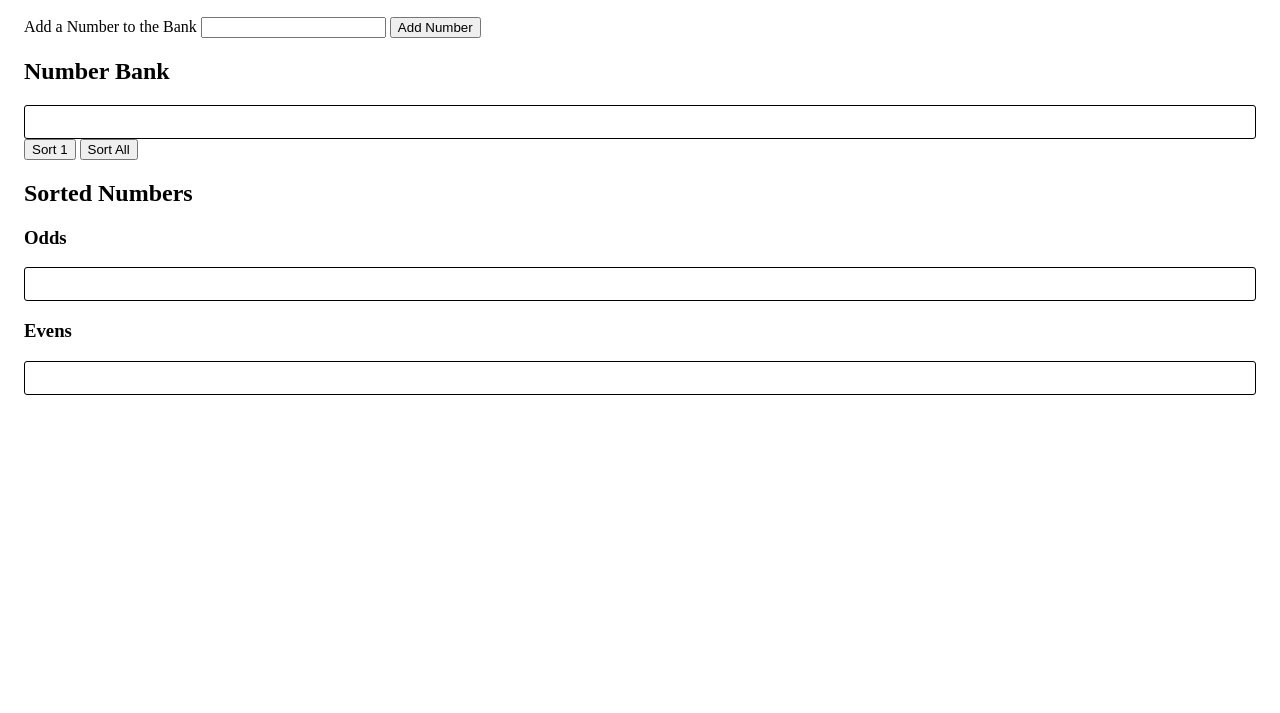
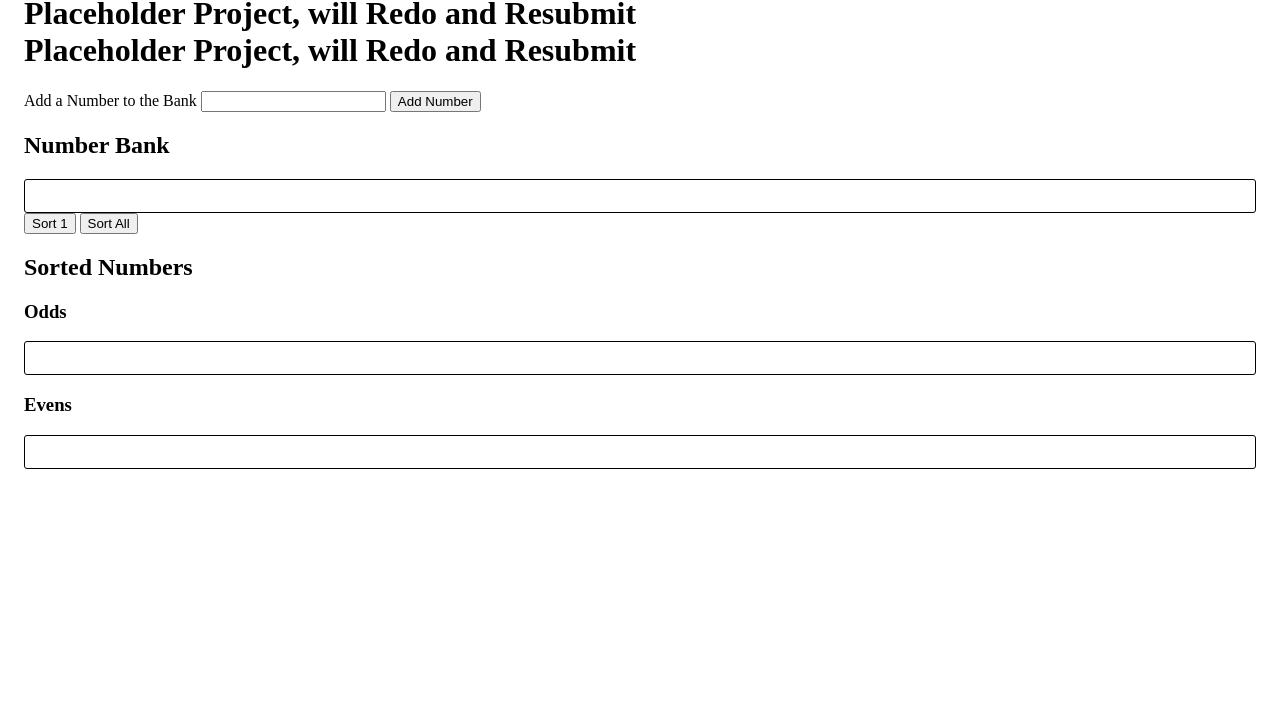
Before and after one commit to TheCodeofMonteCristo/Unit2OddsAndEventsStarter, a plain HTML site: page index.html in a window 1280 px wide. Shown: the part 87-800 px from the top of the page. Drawn offline with Linux system fonts and the light colour scheme.

Commit message:
Placeholder Project will Redo and Resubmit

```diff
--- a/index.html
+++ b/index.html
@@ -3,12 +3,16 @@
   <head>
     <meta charset="UTF-8" />
     <meta name="viewport" content="width=device-width, initial-scale=1.0" />
-    <title>Odds and Events</title>
+    <title>Odds and Events<br>
+      Placeholder Project, will Redo and Resubmit</title>
     <link rel="stylesheet" href="index.css" />
     <script defer src="index.js"></script>
   </head>
   <body>
-    <h1>Odds and Events</h1>
+    <h1>Odds and Events
+      <br>
+    Placeholder Project, will Redo and Resubmit <br>
+    Placeholder Project, will Redo and Resubmit </h1>
     <form>
       <label>
         Add a Number to the Bank
--- a/index.js
+++ b/index.js
@@ -1 +1,5 @@
 // TODO: this file! :)
+
+
+
+//Placeholder Project, will Redo and Resubmit when I understand this material enough to do the assignment
```
